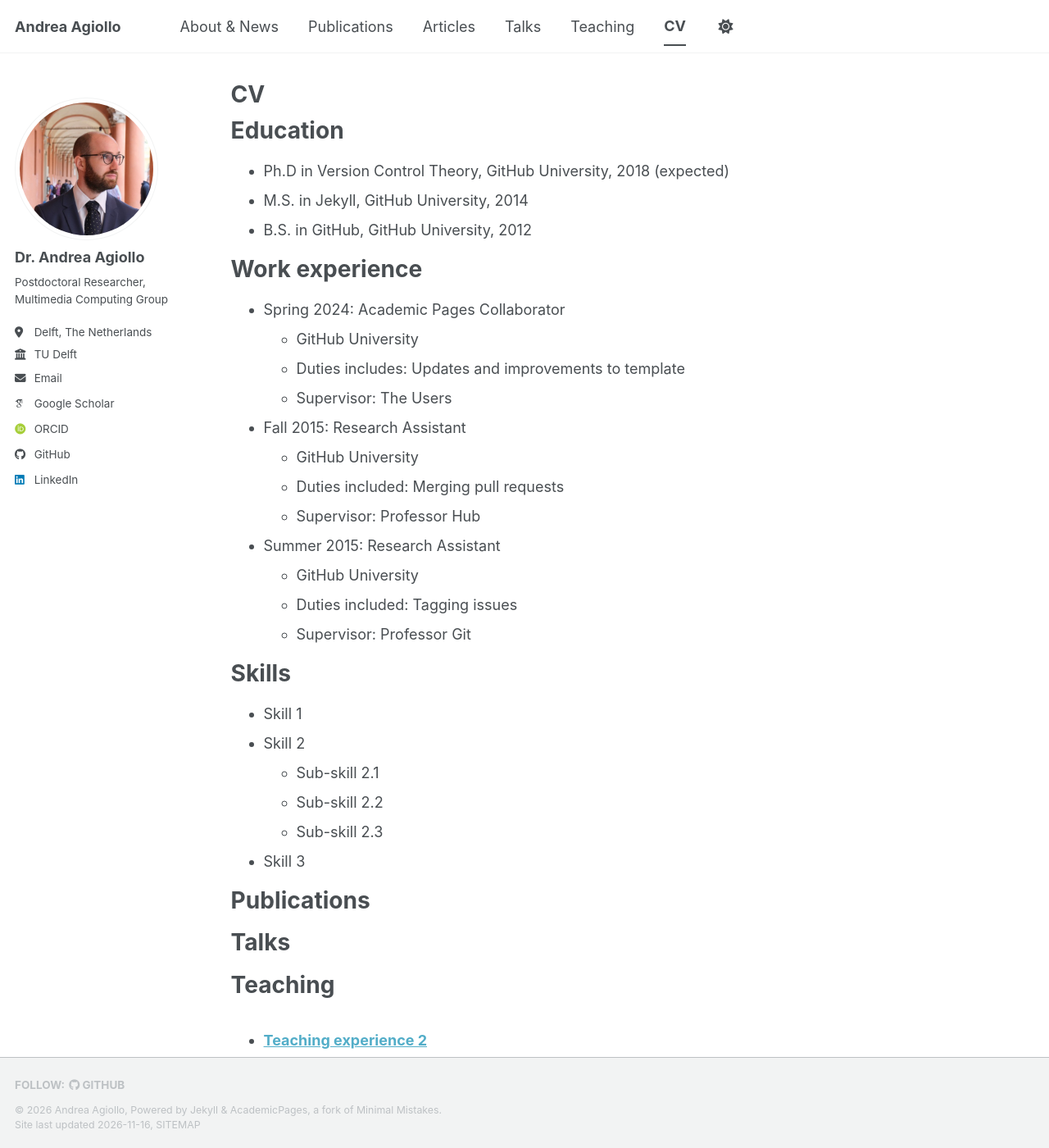
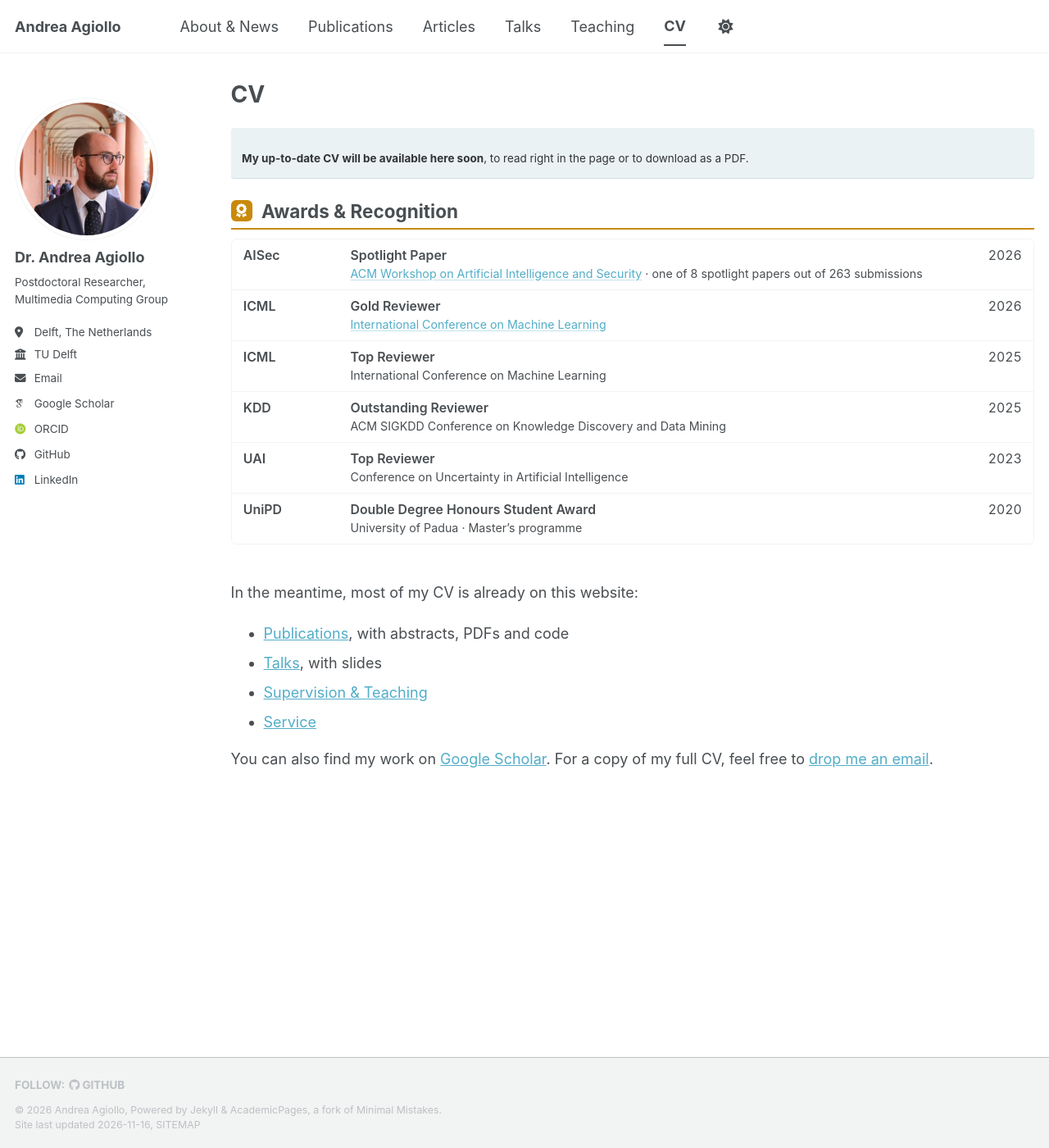
Before and after one commit to AndAgio/AndAgio.github.io, a Jekyll site: the page built from _pages/cv.md, in a window 1280 px wide and 1400 px high. Shown: the whole window at 82% size. Built offline with Jekyll 4.4.1, drawn with Linux system fonts in a browser that asks for light colours; some web fonts are replaced; a script bundle is joined from its source files by our own code; library files that are not in the unit come from our copies; some of the changed text lies outside the part shown.

Commit message:
service: CV-style service page; awards on the CV page
- Service page read from _data/service.yml: organization & chair roles
  ("Role @ ACRONYM", linked, with event name, co-location, city and dates),
  program committees by area, reviewer (journals, external reviewer) and
  community & institutional service (role, institution, description)
- Awards & Recognition moved to the CV page (_data/awards.yml), under a
  "CV coming soon" note that replaces the template's sample CV
- Shared row include (_includes/service-list.html): year ranges, linked
  names, section icons and colours; styles in _sass/_custom.scss

Co-Authored-By: Claude Opus 5.5 <noreply@anthropic.com>

```diff
--- /dev/null
+++ b/_data/awards.yml
@@ -0,0 +1,33 @@
+# Awards & recognition, shown on the CV page (_pages/cv.md) in the same row
+# style as the Service page (moved from Service, Andrea 2026-11-15).
+# Fields as in _data/service.yml: acronym (left column), role (= the award,
+# first line), name (second line, linked if url), url, years, note.
+
+- role: Spotlight Paper
+  name: ACM Workshop on Artificial Intelligence and Security
+  acronym: AISec
+  years: ["2026"]
+  url: "https://aisec.cc/accepted-papers.html"
+  note: one of 8 spotlight papers out of 263 submissions
+- role: Gold Reviewer
+  name: International Conference on Machine Learning
+  acronym: ICML
+  years: ["2026"]
+  url: "https://icml.cc/Conferences/2026/ProgramCommittee#gold"
+- role: Top Reviewer
+  name: International Conference on Machine Learning
+  acronym: ICML
+  years: ["2025"]
+- role: Outstanding Reviewer
+  name: ACM SIGKDD Conference on Knowledge Discovery and Data Mining
+  acronym: KDD
+  years: ["2025"]
+- role: Top Reviewer
+  name: Conference on Uncertainty in Artificial Intelligence
+  acronym: UAI
+  years: ["2023"]
+- role: Double Degree Honours Student Award
+  name: University of Padua
+  acronym: UniPD
+  years: ["2020"]
+  note: Master's programme
--- /dev/null
+++ b/_data/service.yml
@@ -0,0 +1,185 @@
+# Service page (_pages/service.html). Structure modelled on
+# giovanniapruzzese.com/service; plain CV-style rows (Andrea, 2026-11-15).
+# Program committee and reviewer rows: short name on the left, full name,
+# years on the right. Chair and community rows use their own layouts (below).
+# Source: the CV (master record) and brand/profile.md.
+#
+# Each item: acronym (short name shown on the left; every item has one),
+# role (optional), name, url (optional, links the name), years (any order;
+# consecutive years are shown as a range, e.g. 2023–2025), ongoing (optional,
+# true -> "2026–ongoing"), note (optional, Markdown, second line).
+# Sections have an icon (Font Awesome 6 solid name, e.g. "brain"), a colour
+# (amber | blue | purple | green | red | grey), an optional layout, and either
+# items or groups of items (groups have a label and an icon).
+# Layouts: "event"    -> "Role @ ACRONYM" (acronym linked to url), the full
+#                        event name, then `where` (Markdown: co-location,
+#                        city, dates). Organizing / chair roles always get a url.
+#          "position" -> `title` (Markdown, with the link), `institution`
+#                        (shown with an icon), `description` (small print).
+#          (none)     -> full name (linked if url), note below.
+
+intro: >-
+  I review 40+ papers a year for machine learning, AI and security venues, and help organize
+  workshops at the intersection of these communities.
+
+sections:
+  - id: chairs
+    title: Organization & Chair Roles
+    icon: sitemap
+    color: amber
+    layout: event
+    # Facts from each event's own site (checked 2026-11-15). HotDiSec is left
+    # unnumbered on purpose (Andrea, 2026-11-15), although brand/profile.md
+    # says it is officially the 1st edition (the CV says "1st").
+    items:
+      - role: Organizer
+        acronym: HotDiSec
+        url: "https://hotdisec.github.io/website_2026/"
+        name: International Workshop on Hot Topics at the Intersection of Distributed Machine Learning and Security
+        where: Co-located with [ESORICS 2026](https://esorics2026.org/) in Rome, Italy · 14–18 September 2026
+        years: ["2026"]
+      - role: Organizer
+        acronym: ANSyA
+        url: "https://ansya-workshop.github.io/2025/"
+        name: 1st International Workshop on Advanced Neuro-Symbolic Applications
+        where: Co-located with [ECAI 2025](https://ecai2025.org/) in Bologna, Italy · 25–30 October 2025
+        years: ["2025"]
+      - role: Organizer
+        acronym: HotDiML
+        url: "https://hotdiml.github.io/HotDiML2025/"
+        name: 1st Workshop on Hot Topics in Distributed Machine Learning
+        where: Co-located with [IEEE ICDCS 2025](https://icdcs2025.icdcs.org/) in Glasgow, Scotland, UK · 20–23 July 2025
+        years: ["2025"]
+      - role: Web Chair
+        acronym: ECAI
+        url: "https://ecai2025.org/"
+        name: 28th European Conference on Artificial Intelligence
+        where: Bologna, Italy · 25–30 October 2025
+        years: ["2025"]
+      - role: Publicity Chair
+        acronym: EXTRAAMAS
+        url: "https://extraamas.histlab.hevs.ch/archive-2024.html"
+        name: 6th International Workshop on EXplainable and TRAnsparent AI and Multi-Agent Systems
+        where: Co-located with [AAMAS 2024](https://www.ifaamas.org/AAMAS/aamas2024/) in Auckland, New Zealand · 6–7 May 2024
+        years: ["2024"]
+
+  - id: program-committees
+    title: Program Committee Member
+    icon: users
+    color: blue
+    groups:
+      - label: AI & Machine Learning
+        icon: brain
+        items:
+          - name: Conference on Neural Information Processing Systems
+            acronym: NeurIPS
+            years: ["2026", "2025"]
+          - name: International Conference on Machine Learning
+            acronym: ICML
+            years: ["2026", "2025"]
+          - name: International Conference on Learning Representations
+            acronym: ICLR
+            years: ["2026"]
+          - name: ACM SIGKDD Conference on Knowledge Discovery and Data Mining
+            acronym: KDD
+            years: ["2027", "2026", "2025", "2024"]
+          - name: AAAI Conference on Artificial Intelligence
+            acronym: AAAI
+            years: ["2027", "2026", "2025", "2024", "2023"]
+          - name: International Joint Conference on Artificial Intelligence
+            acronym: IJCAI
+            years: ["2027"]
+          - name: Conference on Uncertainty in Artificial Intelligence
+            acronym: UAI
+            years: ["2026", "2024", "2023"]
+      - label: Security & Privacy
+        icon: shield-halved
+        items:
+          - name: European Symposium on Research in Computer Security
+            acronym: ESORICS
+            years: ["2025"]
+          - name: ACM Conference on Data and Application Security and Privacy
+            acronym: CODASPY
+            years: ["2027", "2026", "2025"]
+      - label: Other Conferences
+        icon: landmark
+        items:
+          - name: ACM/SIGAPP Symposium on Applied Computing
+            acronym: SAC
+            years: ["2027", "2025"]
+            note: ASH track in 2025
+      - label: Workshops
+        icon: chalkboard-user
+        items:
+          - name: Workshop on Neuro-Symbolic Embodied Intelligence
+            acronym: NEmo
+            years: ["2026"]
+            note: co-located with NeurIPS 2026
+          - name: International Workshop on EXplainable and TRAnsparent AI and Multi-Agent Systems
+            acronym: EXTRAAMAS
+            years: ["2025", "2024", "2023"]
+            note: co-located with AAMAS
+          - name: Workshop “From Objects to Agents”
+            acronym: WOA
+            years: ["2024", "2023", "2022"]
+
+  - id: reviewing
+    title: Reviewer
+    icon: file-pen
+    color: purple
+    groups:
+      - label: Journals
+        icon: book-open
+        items:
+          - name: Transactions on Machine Learning Research
+            acronym: TMLR
+            years: ["2026", "2025"]
+          - name: ACM Computing Surveys
+            acronym: CSUR
+          - name: ACM Transactions on AI Security and Privacy
+            acronym: TAISAP
+          - name: IEEE Transactions on Network and Service Management
+            acronym: TNSM
+          - name: IEEE Transactions on Services Computing
+            acronym: TSC
+          - name: Elsevier Future Generation Computer Systems
+            acronym: FGCS
+          - name: Elsevier Knowledge-Based Systems
+            acronym: KBS
+          - name: Elsevier Computer Networks
+            acronym: COMNET
+          - name: Springer AI and Ethics
+            acronym: AI Ethics
+      - label: Conferences (external reviewer)
+        icon: landmark
+        items:
+          - name: IEEE International Conference on Computer Communications
+            acronym: INFOCOM
+            years: ["2025"]
+
+  - id: community
+    title: Community & Institutional Service
+    icon: people-group
+    color: green
+    layout: position
+    items:
+      - title: >-
+          Committee Member of the
+          [TU Delft PostDoc Network](https://www.tudelft.nl/over-tu-delft/werken-bij-tu-delft/nederland-tu-delft/support-for-international-employees/at-tu-delft/support-networks/postdoc-network)
+        institution: TU Delft
+        years: ["2026"]
+        ongoing: true
+        description: >-
+          The PostDoc Network represents the postdoctoral researchers of TU Delft. As a committee
+          member, I work to give postdocs a voice in their departments, faculties and the higher
+          governing bodies of the university, bringing their perspective into the decisions that
+          shape their positions and careers.
+      - title: >-
+          Participant in the
+          [TU Delft Generative AI Workgroup](https://www.tudelft.nl/ellis-delft-unit/programmes/tu-delft-generative-ai-workgroup)
+        institution: TU Delft
+        years: ["2026"]
+        ongoing: true
+        description: >-
+          I take part in the workgroup to help shape TU Delft's university-wide stance and agenda on
+          generative AI in research. The workgroup is one of the ELLIS Delft Unit programmes.
--- /dev/null
+++ b/_includes/service-list.html
@@ -0,0 +1,59 @@
+{% comment %}
+  Service / awards rows, used on the Service page and the CV page (awards).
+  Every row has three columns: short name (acronym) | text | years
+  (consecutive years shown as a range, e.g. 2023–2025; "2026–ongoing").
+  The text depends on the layout:
+    "event"    -> Role @ ACRONYM (linked) / full event name /
+                  location icon + where (co-location, city, dates)
+    "position" -> title (Markdown, with link) / institution icon +
+                  institution / description (small print)
+    (default)  -> role, if any, then the full name (linked if url) · note
+  "event" and "position" rows have no short-name column (the header says it).
+  Usage: {% include service-list.html items=section.items layout=section.layout %}
+{% endcomment %}
+{%- assign layout = include.layout | default: "default" -%}
+<ul class="svc-list svc-list--{{ layout }}">
+{%- for it in include.items %}
+  {%- if it.years -%}{%- assign ys = it.years | sort -%}{%- else -%}{%- assign ys = "" | split: "," -%}{%- endif -%}
+  {%- assign runs = "" -%}{%- assign first = 0 -%}{%- assign last = 0 -%}
+  {%- for y in ys -%}
+    {%- assign n = y | plus: 0 -%}
+    {%- assign expect = last | plus: 1 -%}
+    {%- if forloop.first -%}{%- assign first = n -%}
+    {%- elsif n != expect -%}{%- capture runs -%}{{ runs }}{{ first }}–{{ last }}{{ ", " }}{%- endcapture -%}{%- assign first = n -%}
+    {%- endif -%}
+    {%- assign last = n -%}
+  {%- endfor -%}
+  {%- if ys.size > 0 -%}{%- capture runs -%}{{ runs }}{{ first }}–{{ last }}{%- endcapture -%}{%- endif -%}
+  {%- comment -%} "2025–2025" -> "2025" {%- endcomment -%}
+  {%- for y in ys -%}{%- capture same -%}{{ y }}–{{ y }}{%- endcapture -%}{%- assign runs = runs | replace: same, y -%}{%- endfor -%}
+  {%- if it.url -%}
+    {%- capture name -%}<a class="svc-link" href="{{ it.url }}" target="_blank" rel="noopener noreferrer">{{ it.name }}</a>{%- endcapture -%}
+  {%- else -%}{%- assign name = it.name -%}{%- endif -%}
+  {%- if it.note -%}{%- assign note = it.note | markdownify | remove: "<p>" | remove: "</p>" | strip -%}{%- else -%}{%- assign note = nil -%}{%- endif %}
+  {%- assign ext = '<a class="svc-link" target="_blank" rel="noopener noreferrer" href=' %}
+  <li class="svc-item">
+    {%- unless layout == "event" or layout == "position" %}
+    <span class="svc-venue">{{ it.acronym }}</span>
+    {%- endunless %}
+    <span class="svc-body">
+      {%- if layout == "event" -%}
+      <span class="svc-head"><span class="svc-role">{{ it.role }}</span> <span class="svc-at">@</span> {% if it.url %}<a class="svc-link" href="{{ it.url }}" target="_blank" rel="noopener noreferrer">{{ it.acronym }}</a>{% else %}{{ it.acronym }}{% endif %}</span>
+      <span class="svc-fullname">{{ it.name }}</span>
+      {%- if it.where %}<span class="svc-where"><i class="fas fa-fw fa-location-dot" aria-hidden="true"></i>{{ it.where | markdownify | remove: "<p>" | remove: "</p>" | strip | replace: '<a href=', ext }}</span>{% endif -%}
+      {%- elsif layout == "position" -%}
+      <span class="svc-head">{{ it.title | markdownify | remove: "<p>" | remove: "</p>" | strip | replace: '<a href=', ext }}</span>
+      <span class="svc-org"><i class="fas fa-fw fa-building-columns" aria-hidden="true"></i>{{ it.institution }}</span>
+      {%- if it.description %}<span class="svc-desc">{{ it.description | markdownify | remove: "<p>" | remove: "</p>" | strip }}</span>{% endif -%}
+      {%- elsif it.role -%}
+      <span class="svc-title svc-role">{{ it.role }}</span>
+      <span class="svc-detail">{{ name }}{% if note %} · {{ note }}{% endif %}</span>
+      {%- else -%}
+      <span class="svc-title">{{ name }}</span>
+      {%- if note %}<span class="svc-detail">{{ note }}</span>{% endif -%}
+      {%- endif -%}
+    </span>
+    <span class="svc-years">{% if it.ongoing %}{{ ys.first }}–ongoing{% else %}{{ runs }}{% endif %}</span>
+  </li>
+{%- endfor %}
+</ul>
--- a/_pages/cv.md
+++ b/_pages/cv.md
@@ -7,58 +7,24 @@ redirect_from:
   - /resume
 ---
 
-{% include base_path %}
+<!-- Placeholder until the public CV PDF is ready (see brand/log.md → Handoffs).
+     Plan: embed the PDF in an in-page viewer with a "Download PDF" button.
+     Awards live here (moved from Service, 2026-11-15): _data/awards.yml. -->
 
-Education
-======
-* Ph.D in Version Control Theory, GitHub University, 2018 (expected)
-* M.S. in Jekyll, GitHub University, 2014
-* B.S. in GitHub, GitHub University, 2012
+<div class="notice--info cv-placeholder" markdown="1">
+**My up-to-date CV will be available here soon**, to read right in the page or to download as a PDF.
+</div>
 
-Work experience
-======
-* Spring 2024: Academic Pages Collaborator
-  * GitHub University
-  * Duties includes: Updates and improvements to template
-  * Supervisor: The Users
+<section id="awards" class="academic-section svc-section svc-c--amber">
+  <h2 class="svc-h2"><span class="svc-h2__icon" aria-hidden="true"><i class="fas fa-award"></i></span>Awards &amp; Recognition</h2>
+  {% include service-list.html items=site.data.awards %}
+</section>
 
-* Fall 2015: Research Assistant
-  * GitHub University
-  * Duties included: Merging pull requests
-  * Supervisor: Professor Hub
+In the meantime, most of my CV is already on this website:
 
-* Summer 2015: Research Assistant
-  * GitHub University
-  * Duties included: Tagging issues
-  * Supervisor: Professor Git
+- [Publications](/publications/), with abstracts, PDFs and code
+- [Talks](/talks/), with slides
+- [Supervision & Teaching](/teaching/)
+- [Service](/service/)
 
-Skills
-======
-* Skill 1
-* Skill 2
-  * Sub-skill 2.1
-  * Sub-skill 2.2
-  * Sub-skill 2.3
-* Skill 3
-
-Publications
-======
-  <ul>{% for post in site.publications reversed %}
-    {% include archive-single-cv.html %}
-  {% endfor %}</ul>
-
-Talks
-======
-  <ul>{% for post in site.talks reversed %}
-    {% include archive-single-talk-cv.html  %}
-  {% endfor %}</ul>
-
-Teaching
-======
-  <ul>{% for post in site.teaching reversed %}
-    {% include archive-single-cv.html %}
-  {% endfor %}</ul>
-
-Service and leadership
-======
-* Currently signed in to 43 different slack teams
+You can also find my work on [Google Scholar]({{ site.author.googlescholar }}). For a copy of my full CV, feel free to [drop me an email](mailto:{{ site.author.email }}).
--- a/_sass/_custom.scss
+++ b/_sass/_custom.scss
@@ -990,3 +990,156 @@ details .bibtex-container { transition: none; }
   font-style: italic;
   color: var(--global-fig-caption-color);
 }
+
+/* ----------------------------------------------------------
+   Service page + CV awards: plain CV-style rows.
+   short name | text (see _includes/service-list.html) | years
+---------------------------------------------------------- */
+/* one muted colour per section: heading icon + underline, group icons */
+.svc-section     { --svc-c: var(--accent-grey); }
+.svc-c--amber    { --svc-c: var(--accent-amber); }
+.svc-c--blue     { --svc-c: var(--accent-blue); }
+.svc-c--purple   { --svc-c: var(--accent-purple); }
+.svc-c--green    { --svc-c: var(--accent-green); }
+.svc-c--red      { --svc-c: var(--accent-red); }
+
+.svc-section > h2.svc-h2 {
+  display: flex;
+  align-items: center;
+  gap: 0.5em;
+  border-bottom: 2px solid var(--svc-c);
+}
+.svc-h2__icon {
+  display: inline-flex;
+  flex: 0 0 auto;
+  align-items: center;
+  justify-content: center;
+  width: 1.55em;
+  height: 1.55em;
+  font-size: 0.75em;
+  border-radius: 6px;
+  color: #fff;
+  background: var(--svc-c);
+}
+
+.svc-section h3.svc-group {
+  margin: 1.4em 0 0.45em;
+  padding: 0;
+  font-size: 0.82em;
+  font-weight: 600;
+  color: var(--global-fig-caption-color);
+  border: none;
+}
+.svc-group .fas {
+  margin-right: 0.35em;
+  color: var(--svc-c);
+}
+.svc-section > h2 + h3.svc-group { margin-top: 0.7em; }
+
+.svc-list {
+  list-style: none;
+  margin: 0 0 0.5em;
+  padding: 0;
+  border: 1px solid var(--global-border-color);
+  border-radius: 6px;
+}
+.svc-list > .svc-item {
+  display: grid;
+  grid-template-columns: 7em minmax(0, 1fr) auto;
+  column-gap: 1.25em;
+  align-items: baseline;
+  margin: 0;
+  padding: 0.55em 0.9em;
+  font-size: 0.88em;
+  line-height: 1.45;
+  border-top: 1px solid var(--global-border-color);
+}
+.svc-list > .svc-item:first-child { border-top: none; }
+.svc-venue {
+  font-weight: 600;
+  white-space: nowrap;
+}
+.svc-body {
+  display: flex;
+  flex-direction: column;
+  min-width: 0;
+}
+.svc-role { font-weight: 600; }
+.svc-at {
+  margin: 0 0.1em;
+  color: var(--global-fig-caption-color);
+}
+.svc-detail {
+  font-size: 0.9em;
+  color: var(--global-fig-caption-color);
+}
+/* linked names: site link colour, light underline */
+a.svc-link {
+  color: var(--global-link-color);
+  text-decoration: underline;
+  text-decoration-color: color-mix(in srgb, var(--global-link-color) 35%, transparent);
+  text-underline-offset: 2px;
+}
+a.svc-link:hover { text-decoration-color: currentColor; }
+/* "position" rows: role / institution / description */
+.svc-org {
+  font-size: 0.92em;
+}
+.svc-desc {
+  margin-top: 0.2em;
+  font-size: 0.8em;
+  line-height: 1.5;
+  color: var(--global-fig-caption-color);
+}
+/* "event" and "position" rows: no short-name column; three lines */
+.svc-list--event > .svc-item,
+.svc-list--position > .svc-item {
+  grid-template-columns: minmax(0, 1fr) auto;
+  padding-top: 0.7em;
+  padding-bottom: 0.7em;
+}
+.svc-head { font-weight: 600; }
+.svc-head .svc-at { font-weight: 400; }
+.svc-head a.svc-link { font-weight: 600; }
+.svc-fullname { font-size: 0.95em; }
+.svc-where {
+  margin-top: 0.1em;
+  font-size: 0.85em;
+  color: var(--global-fig-caption-color);
+}
+.svc-where .fas,
+.svc-org .fas {
+  margin-right: 0.3em;
+  font-size: 0.9em;
+  color: var(--global-fig-caption-color);
+}
+.svc-years {
+  white-space: nowrap;
+  text-align: right;
+  font-variant-numeric: tabular-nums;
+  color: var(--global-fig-caption-color);
+}
+
+/* phones: short name and years on one line, the rest below */
+@media (max-width: 640px) {
+  .svc-list > .svc-item {
+    grid-template-columns: minmax(0, 1fr) auto;
+    grid-template-areas: "venue years" "body body";
+    row-gap: 0.1em;
+    padding: 0.55em 0.75em;
+  }
+  .svc-venue { grid-area: venue; }
+  .svc-years { grid-area: years; }
+  .svc-body  { grid-area: body; }
+  /* chair and community rows: years above the text, full width below */
+  .svc-list--event > .svc-item,
+  .svc-list--position > .svc-item {
+    grid-template-columns: minmax(0, 1fr);
+    grid-template-areas: "years" "body";
+  }
+  .svc-list--event .svc-years,
+  .svc-list--position .svc-years {
+    text-align: left;
+    font-size: 0.85em;
+  }
+}
```
Also changed, not shown: _pages/service.html (added, +26 -0 lines).
